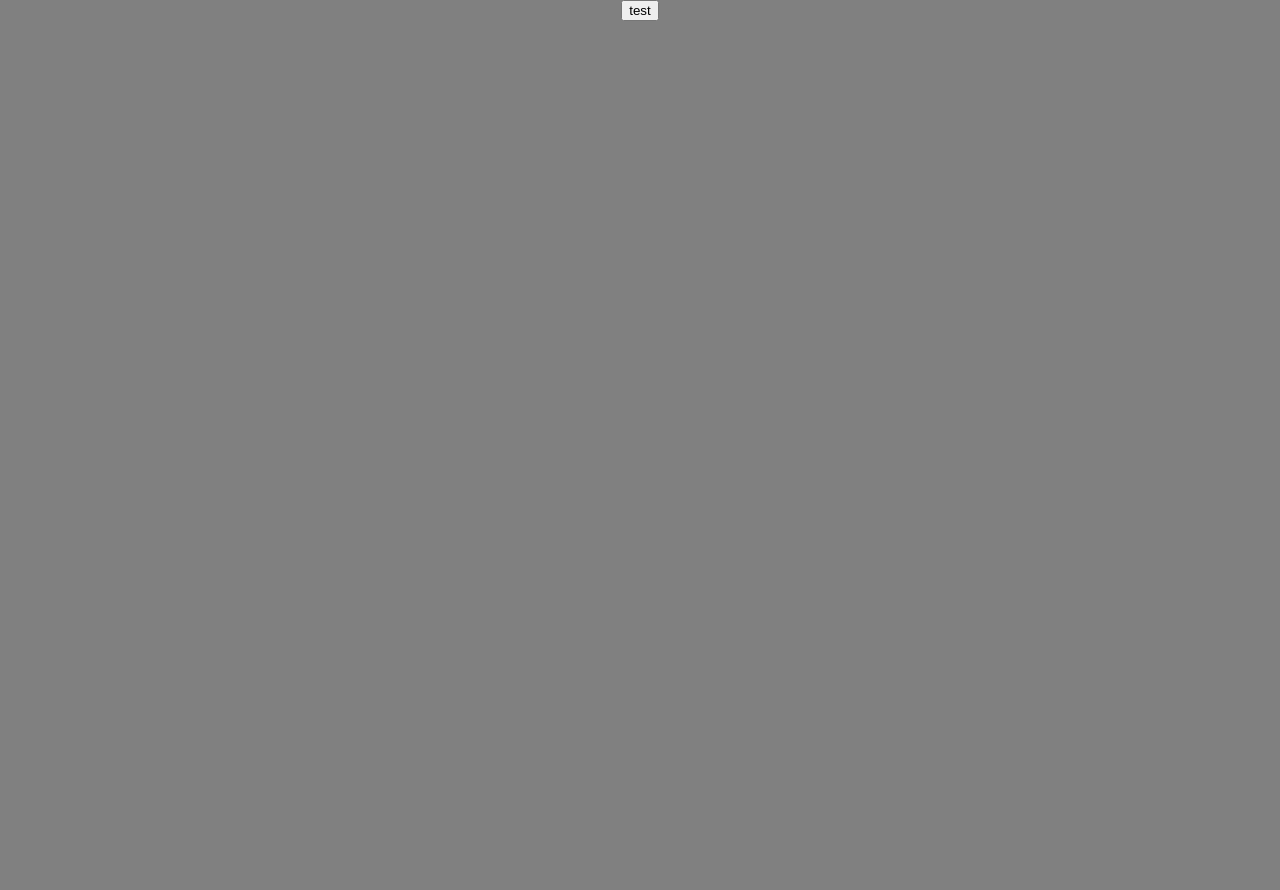
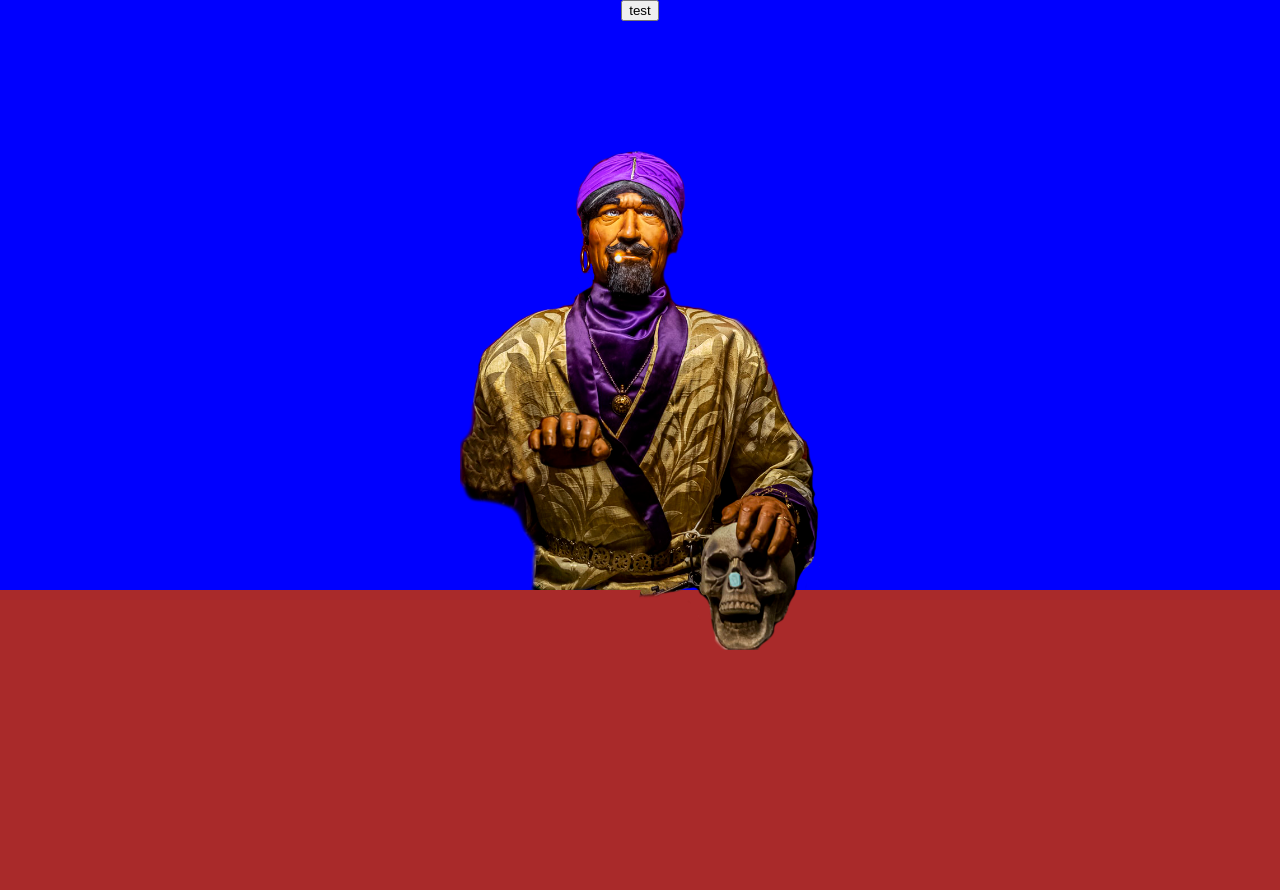
Before and after one commit to john-farina/Zoltar, a website built with webpack: page index.html in a window 1280 px wide. Before the commit the page ends 800 px from the top, so only its background shows below. Built offline with nearby package versions, Linux system fonts and the light colour scheme.

Commit message:
img push test

```diff
--- a/index.html
+++ b/index.html
@@ -11,6 +11,12 @@
     <body>
         <button class="testButton">test</button>
 
+        <div id="zoltar-container">
+            <img id="zoltar" src="./src/img/fullPic.png" alt="zoltar" />
+            <img id="zoltarDepth" src="./src/img/depthPic.png" alt="" />
+            <img id="zoltarHand" src="./src/img/hand.png" alt="" />
+            <div id="table"></div>
+        </div>
         <!-- <div class="fortuneTicket">
             <h2 class="fortuneHeader header">
                 <span class="headerEmoji emoji1"> ⌁</span>
--- a/src/style.css
+++ b/src/style.css
@@ -86,6 +86,10 @@ body {
     font-size: 0.9rem;
 }
 
+.testButton {
+    position: absolute;
+}
+
 @keyframes slideDown {
     0% {
         margin-top: -700px;
@@ -100,3 +104,75 @@ body {
         margin-top: 100px;
     }
 }
+
+#zoltar-container {
+    display: flex;
+    align-items: center;
+    justify-content: center;
+    width: 100%;
+    height: 100vh;
+    background-color: blue;
+}
+#zoltar {
+    z-index: 2;
+    position: absolute;
+    height: 500px;
+}
+#zoltarDepth {
+    position: absolute;
+    height: 500px;
+    z-index: 4;
+}
+#zoltarHand {
+    animation-name: rotateHand;
+    animation-duration: 7s;
+
+    position: absolute;
+    margin-left: -140px;
+    margin-top: 80px;
+    margin-bottom: 0px;
+    margin-right: 0px;
+    z-index: 5;
+    height: 60px;
+}
+#table {
+    position: absolute;
+    z-index: 3;
+    margin-top: 680px;
+    background-color: rgb(169, 42, 42);
+    width: 100%;
+    height: 300px;
+}
+
+@keyframes rotateHand {
+    0% {
+        margin-left: -140px;
+        margin-top: 80px;
+        margin-bottom: 0px;
+        margin-right: 0px;
+    }
+    20% {
+        margin-left: -160px;
+        margin-top: 70px;
+        margin-bottom: 0px;
+        margin-right: 0px;
+    }
+    40% {
+        margin-left: -120px;
+        margin-top: 75px;
+        margin-bottom: 0px;
+        margin-right: 0px;
+    }
+    60% {
+        margin-left: -160px;
+        margin-top: 80px;
+        margin-bottom: 0px;
+        margin-right: 0px;
+    }
+    100% {
+        margin-left: -140px;
+        margin-top: 80px;
+        margin-bottom: 0px;
+        margin-right: 0px;
+    }
+}
```
